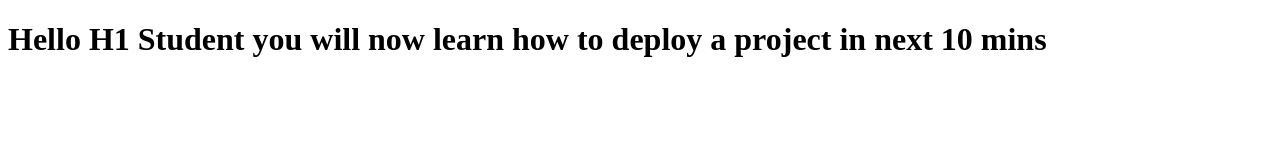
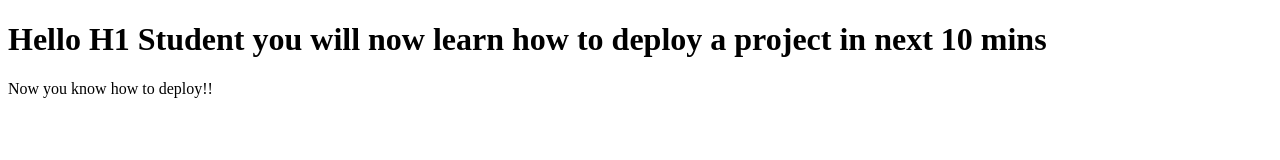
Before and after one commit to AYUSHBANSAL-hub/test-1-13-july, a plain HTML site: page index.html in a window 1280 px wide. Drawn offline with Linux system fonts and the light colour scheme.

Commit message:
added para tag

```diff
--- a/index.html
+++ b/index.html
@@ -8,5 +8,6 @@
 </head>
 <body>
     <h1>Hello H1 Student you will now learn how to deploy a project in next 10 mins</h1>
+    <p>Now you know how to deploy!!</p>
 </body>
 </html>
```
